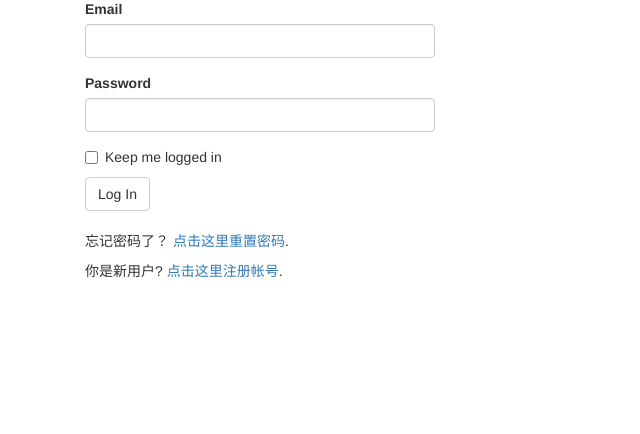
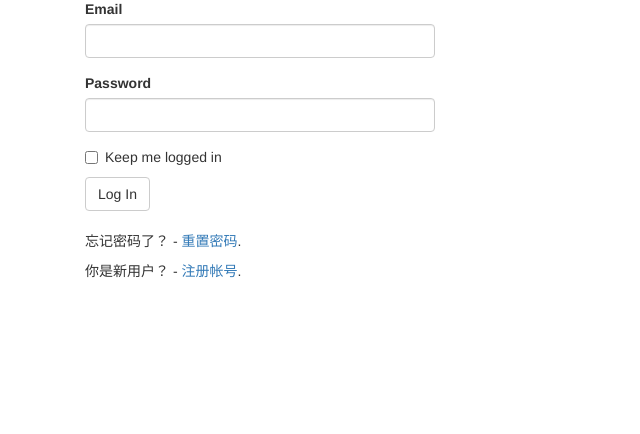
Before and after one commit to vsxd/Mysite_flask, a Flask app: page /auth/login in a window 1280 px wide. Shown: the part 193-627 px from the top of the page, without its empty margins (0-640 px from the left). Run offline with Flask 2, Linux system fonts and the light colour scheme; some libraries are stand-ins or nearby versions.

Commit message:
fix detail

```diff
--- a/app/templates/auth/login.html
+++ b/app/templates/auth/login.html
@@ -10,7 +10,7 @@
 <div class="col-md-4">
     {{ wtf.quick_form(form) }}
     <br>
-    <p>忘记密码了？ <a href="{{ url_for('auth.password_reset_request') }}">点击这里重置密码</a>.</p>
-    <p>你是新用户? <a href="{{ url_for('auth.register') }}">点击这里注册帐号</a>.</p>
+    <p>忘记密码了？ - <a href="{{ url_for('auth.password_reset_request') }}">重置密码</a>.</p>
+    <p>你是新用户？ - <a href="{{ url_for('auth.register') }}">注册帐号</a>.</p>
 </div>
 {% endblock %}
```
Also changed, not shown: app/static/favicon.ico.
